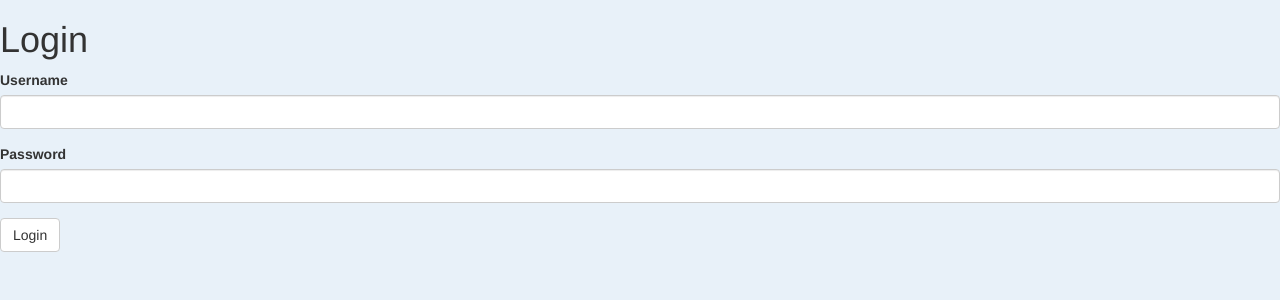
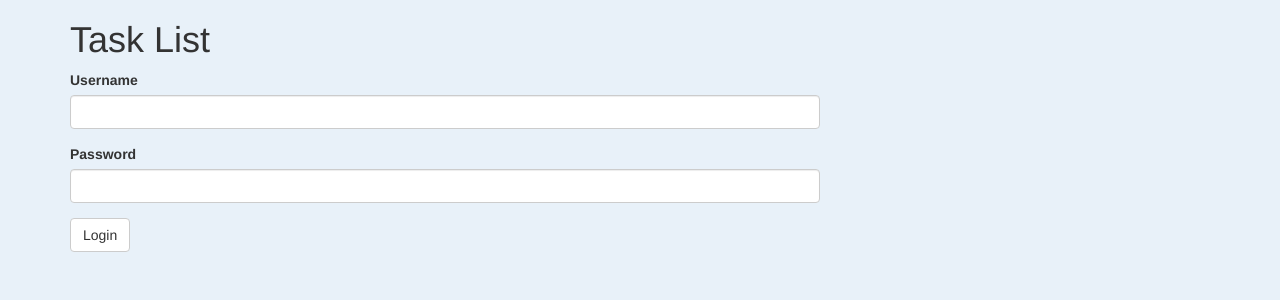
Before and after one commit to patw/FlaskyTask, a Flask app: page /login in a window 1280 px wide. Shown: the top 300 px of the page. Run offline with Flask 2, Linux system fonts and the light colour scheme; parts of the project's set-up code (start-up, migrations or seed data) failed here and were passed over; some libraries are stand-ins or nearby versions.

Commit message:
Fixed visuals on login form and some formatting.

```diff
--- a/app.py
+++ b/app.py
@@ -39,10 +39,12 @@ Bootstrap(app)
 class TaskForm(FlaskForm):
     task_name = StringField('Task Name', validators=[DataRequired()])
     task_project = StringField('Task Category')
-    task_priority = SelectField('Priority', choices=[(2, 'Normal'), (1, 'Urgent'), (3, 'Low')])
+    task_priority = SelectField(
+        'Priority', choices=[(2, 'Normal'), (1, 'Urgent'), (3, 'Low')])
     task_desc = TextAreaField('Task Description')
     task_due = DateField('Task Due')
-    task_repeat = IntegerField('Repeat Every X Days', validators=[NumberRange(min=1, max=365)])
+    task_repeat = IntegerField('Repeat Every X Days', validators=[
+                               NumberRange(min=1, max=365)])
     submit = SubmitField('Submit')
 
 # Amazing
@@ -69,53 +71,53 @@ def search_tasks(search_string, closed):
         status = "Open"
 
     search_query = [
-    {
-        "$search": {
-            "compound": {
-                "should": [{
-                    "text": {
-                        "query": search_string,
-                        "path": "task_name",
-                        "score": { "boost": { "value": 2 } }
-                    }
-                },
-                {
-                    "text": {
-                        "query": search_string,
-                        "path": "task_desc"
-                    }
-                },
-                {
-                    "text": {
-                        "query": search_string,
-                        "path": "task_project",
-                        "score": { "boost": { "value": 0.3 } }
-                    }
-                }],
-                "minimumShouldMatch": 1,
-                "filter": [{
-                    "text": {
-                        "query": status,
-                        "path": "status"
-                    }
-                }]
+        {
+            "$search": {
+                "compound": {
+                    "should": [{
+                        "text": {
+                            "query": search_string,
+                            "path": "task_name",
+                            "score": {"boost": {"value": 2}}
+                        }
+                    },
+                        {
+                        "text": {
+                            "query": search_string,
+                            "path": "task_desc"
+                        }
+                    },
+                        {
+                        "text": {
+                            "query": search_string,
+                            "path": "task_project",
+                            "score": {"boost": {"value": 0.3}}
+                        }
+                    }],
+                    "minimumShouldMatch": 1,
+                    "filter": [{
+                        "text": {
+                            "query": status,
+                            "path": "status"
+                        }
+                    }]
+                }
             }
-        }
-    },
-    {
-        "$limit": 25
-    },
-    {
-        "$project": {
-            "_id": 1,
-            "task_name": 1,
-            "task_project": 1,
-            "task_priority": 1,
-            "task_due": 1,
-            "task_desc": 1,
-            "score": {"$meta": "searchScore"}
-        }
-    }]
+        },
+        {
+            "$limit": 25
+        },
+        {
+            "$project": {
+                "_id": 1,
+                "task_name": 1,
+                "task_project": 1,
+                "task_priority": 1,
+                "task_due": 1,
+                "task_desc": 1,
+                "score": {"$meta": "searchScore"}
+            }
+        }]
 
     return col.aggregate(search_query)
 
@@ -124,7 +126,7 @@ def search_tasks(search_string, closed):
 def login_required(view):
     @functools.wraps(view)
     def wrapped_view(**kwargs):
-        if session.get("user")  is None:
+        if session.get("user") is None:
             return redirect(url_for('login'))
         return view(**kwargs)
     return wrapped_view
@@ -133,7 +135,7 @@ def login_required(view):
 @app.route('/', methods=['GET', 'POST'])
 @login_required
 def index():
-     # User wants open tasks or closed tasks
+    # User wants open tasks or closed tasks
     closed = request.args.get("closed")
 
     # We're doing a search here
@@ -181,7 +183,7 @@ def task(id=None):
 
         # If they set a repeat on a task, and not a due date, we can fix that
         if form_result["task_repeat"] != "" and form_result["task_due"] == "":
-            tomorrow = datetime.now() + timedelta(days = 1)
+            tomorrow = datetime.now() + timedelta(days=1)
             form_result["task_due"] = str(tomorrow.date())
 
         # Store the result in mongo collection
@@ -201,9 +203,10 @@ def task(id=None):
             if "task_repeat" in task:
                 form.task_repeat.data = task["task_repeat"]
             if task["task_due"]:
-                date_object = datetime.strptime(task["task_due"], "%Y-%m-%d" ).date()
+                date_object = datetime.strptime(
+                    task["task_due"], "%Y-%m-%d").date()
                 form.task_due.data = date_object
-    return render_template('task.html',form=form)
+    return render_template('task.html', form=form)
 
 # Task is done!  Set it's status to Closed
 @app.route('/task_close/<id>')
@@ -221,12 +224,12 @@ def task_close(id):
     if "task_repeat" in task_data and "task_due" in task_data:
         if task_data["task_repeat"] != "" and "task_due" != "":
             days_to_push = int(task_data["task_repeat"])
-            due_date = datetime.strptime(task_data["task_due"], "%Y-%m-%d" )
-            task_reopen_date = due_date + timedelta(days = days_to_push)
+            due_date = datetime.strptime(task_data["task_due"], "%Y-%m-%d")
+            task_reopen_date = due_date + timedelta(days=days_to_push)
             update_doc["task_reopen_date"] = task_reopen_date
 
     # Now we close the task and mark the date it closed
-    col.update_one({'_id': ObjectId(id)}, { "$set": update_doc})
+    col.update_one({'_id': ObjectId(id)}, {"$set": update_doc})
     return redirect('/')
 
 # Tasks can only go up to 1 or down to 3
@@ -234,7 +237,7 @@ def task_close(id):
 @app.route('/task_up/<id>')
 @login_required
 def task_up(id):
-    task_status = { "$set": { "task_priority": 1 } }
+    task_status = {"$set": {"task_priority": 1}}
     col.update_one({'_id': ObjectId(id)}, task_status)
     return redirect('/')
 
@@ -242,7 +245,7 @@ def task_up(id):
 @app.route('/task_down/<id>')
 @login_required
 def task_down(id):
-    task_status = { "$set": { "task_priority": 3 } }
+    task_status = {"$set": {"task_priority": 3}}
     col.update_one({'_id': ObjectId(id)}, task_status)
     return redirect('/')
 
@@ -252,8 +255,8 @@ def task_down(id):
 @login_required
 def task_reschedule(id):
     # Set new due date 7 days ahead
-    new_date = datetime.now() + timedelta(days = 7)
-    task_due = { "$set": { "task_due": str(new_date.date()), "status": "Open" } }
+    new_date = datetime.now() + timedelta(days=7)
+    task_due = {"$set": {"task_due": str(new_date.date()), "status": "Open"}}
     col.update_one({'_id': ObjectId(id)}, task_due)
     return redirect('/')
 
@@ -267,6 +270,7 @@ def login():
                 session["user"] = form.username.data
                 return redirect(url_for('index'))
     return render_template('login.html', form=form)
+
 
 @app.route('/logout')
 def logout():
--- a/templates/index.html
+++ b/templates/index.html
@@ -48,7 +48,7 @@ Flasky Task
 
                 <tbody>
                     {% for task in tasks %}
-                    <tr {% if task.overdue %} class="table-danger" {% endif %} >
+                    <tr {% if task.overdue %} class="table-danger" {% endif %}>
                         <td><a href="task/{{ task._id}}">{{ task.task_name }}</a></td>
                         <td>{{ task.task_project }}</td>
                         <td>{{ task.task_priority }}</td>
--- a/templates/login.html
+++ b/templates/login.html
@@ -4,9 +4,9 @@
 {% block styles %}
 {{ super() }}
 <style>
-    body {
-        background: #e8f1f9;
-    }
+  body {
+    background: #e8f1f9;
+  }
 </style>
 {% endblock %}
 
@@ -15,6 +15,16 @@ Flasky Task
 {% endblock %}
 
 {% block content %}
-  <h1>Login</h1>
-  {{ wtf.quick_form(form) }}
+
+<div class="container">
+  <div class="row">
+    <div class="col-md-10 col-lg-8 mx-lg-auto mx-md-auto">
+
+      <h1 class="pt-5 pb-2">Task List</h1>
+      {{ wtf.quick_form(form) }}
+
+    </div>
+  </div>
+</div>
+
 {% endblock %}
--- a/wsgi.py
+++ b/wsgi.py
@@ -1,3 +1,6 @@
+# This is used for hosting on a WSGI compliant server
+# gUnicorn seems to work fine
+
 from app import app
 
 if __name__ == '__main__':
```
